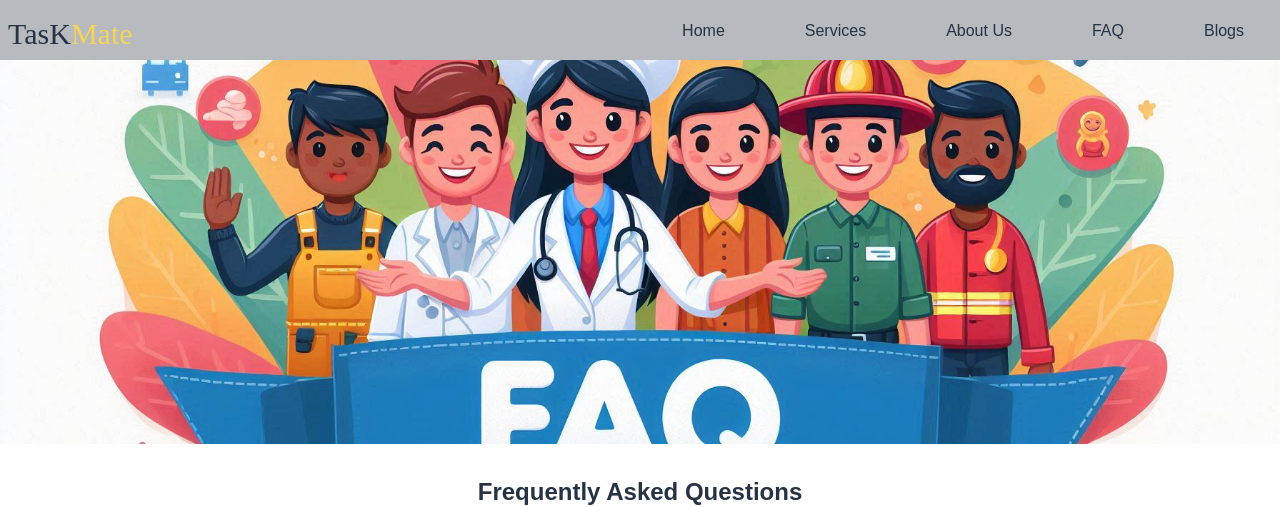
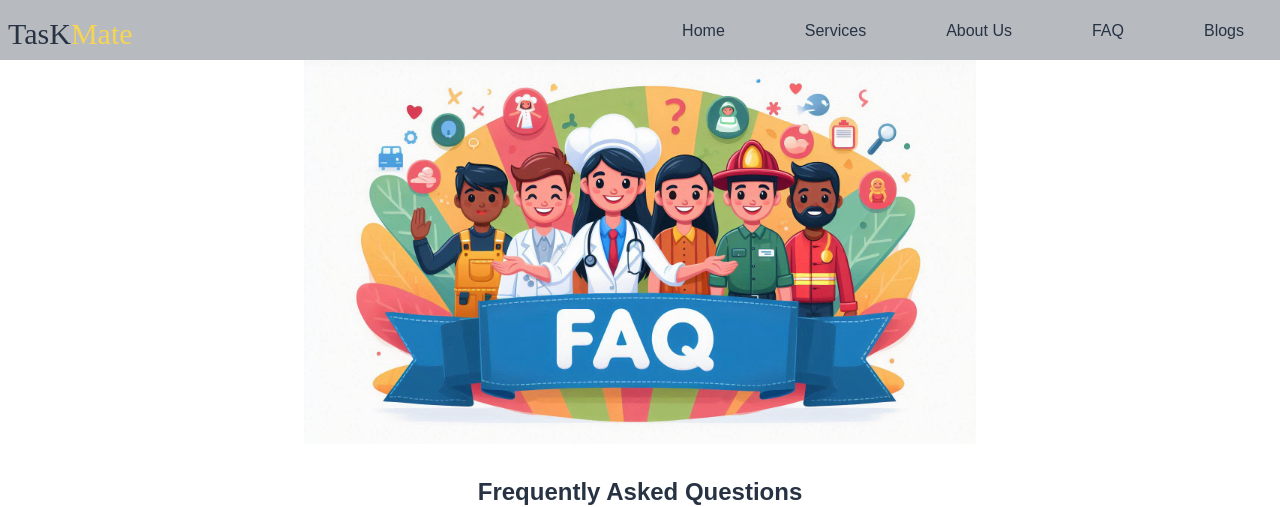
Before and after one commit to shreyathummar71/TaskMate_Frontend, a React (Vite) app: page /faq in a window 1280 px wide. Shown: the top 507 px of the page. Built offline with nearby package versions, Linux system fonts and the light colour scheme; no server answers; a web font is replaced by a local one.

Commit message:
full faq image align to center

```diff
--- a/src/pages/FAQ.jsx
+++ b/src/pages/FAQ.jsx
@@ -35,11 +35,11 @@ const FAQ = () => {
   return (
     <>
       <div className="faq-container bg-white">
-        <div className="relative h-64 md:h-96 overflow-hidden  ">
+        <div className="relative h-64 md:h-96 overflow-hidden items-stretch text-center ">
           <img
             src="src/assets/images/faqBanner.jpeg"
             alt="Banner"
-            className="w-full h-full object-cover"
+            className="w-auto h-full object-cover inline-flex items-center"
           />
         </div>
         <div className="flex items-center justify-center mt-8">
```
